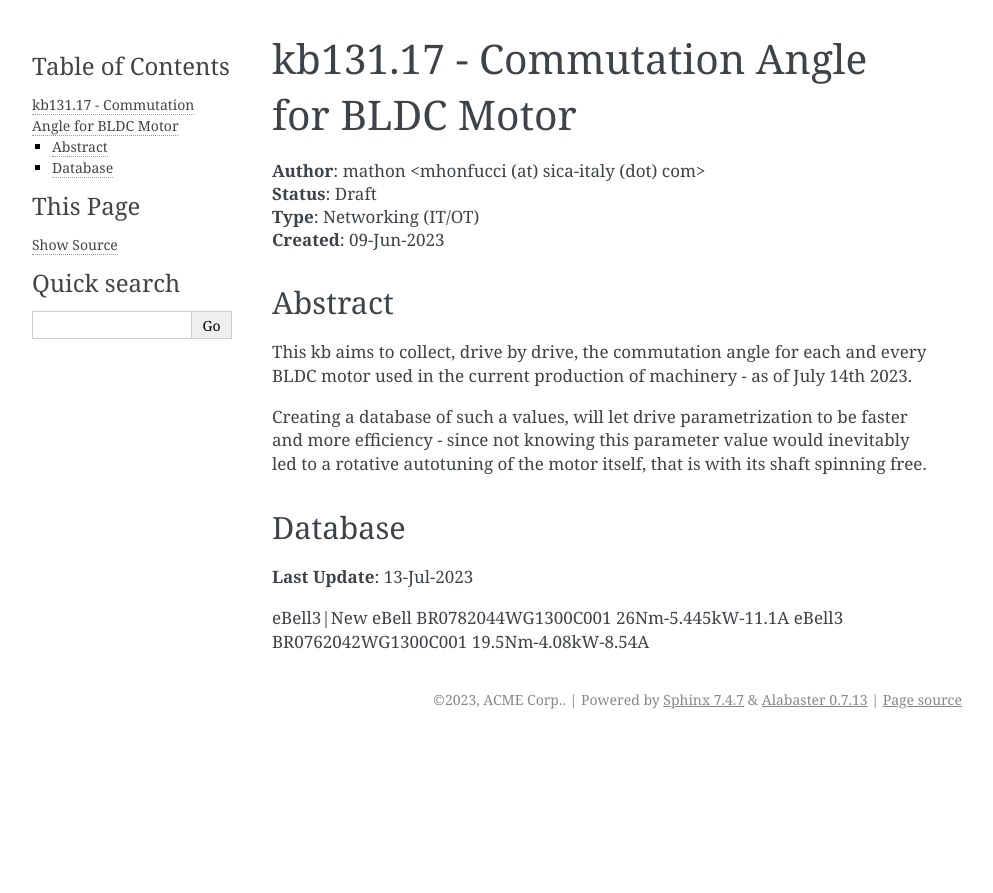
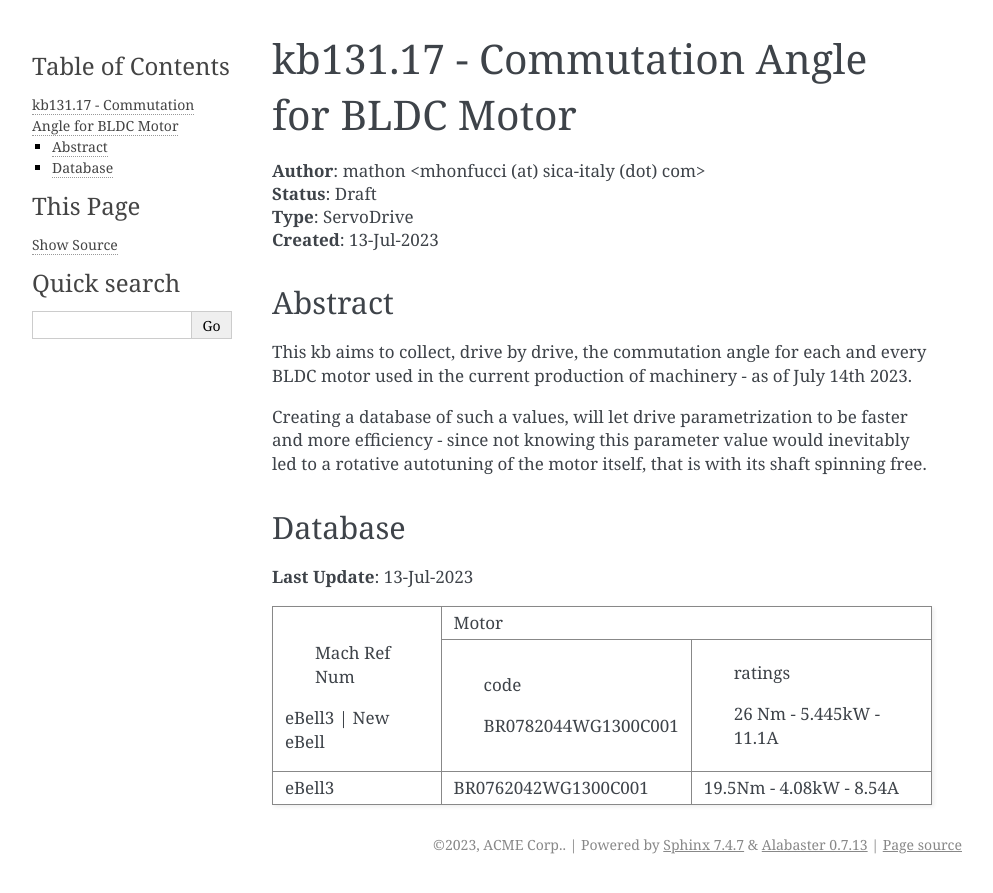
Before and after one commit to m4tte0/newIpSchema, a Sphinx documentation site: the page built from docs/source/cfg_motor_drive.rst, in a window 1280 px wide. Shown: the top 893 px of the page, without its empty margins (148-1141 px from the left). Built offline with Sphinx 7.4.7, drawn with Linux system fonts in a browser that asks for light colours.

Commit message:
pr_servoDrive_cfg_table
/mathon by SICA - July 14th 2023

```diff
--- a/docs/source/cfg_motor_drive.rst
+++ b/docs/source/cfg_motor_drive.rst
@@ -4,8 +4,8 @@ kb131.17 - Commutation Angle for BLDC Motor
 
 | **Author**: mathon <mhonfucci (at) sica-italy (dot) com>
 | **Status**: Draft
-| **Type**: Networking (IT/OT)
-| **Created**: 09-Jun-2023
+| **Type**: ServoDrive
+| **Created**: 13-Jul-2023
 
 Abstract
 ========
@@ -24,10 +24,12 @@ Database
 
 **Last Update**: 13-Jul-2023
 
-================ =================== ======================
-  Mach Ref Num                    Motor
----------------- ------------------- ----------------------
-                        code               ratings
-================ =================== ======================
-eBell3|New eBell BR0782044WG1300C001    26Nm-5.445kW-11.1A
-eBell3           BR0762042WG1300C001  19.5Nm-4.08kW-8.54A
++--------------------+-------------------------------------------------+
+|  Mach Ref Num      |              Motor                              |
++====================+---------------------+---------------------------+
+|                    |        code         |           ratings         |
+|                    +=====================+===========================+
+|eBell3 | New eBell  | BR0782044WG1300C001 | 26  Nm - 5.445kW - 11.1A  |
++--------------------+---------------------+---------------------------+
+|eBell3              | BR0762042WG1300C001 | 19.5Nm - 4.08kW  -  8.54A |
++--------------------+---------------------+---------------------------+
```
